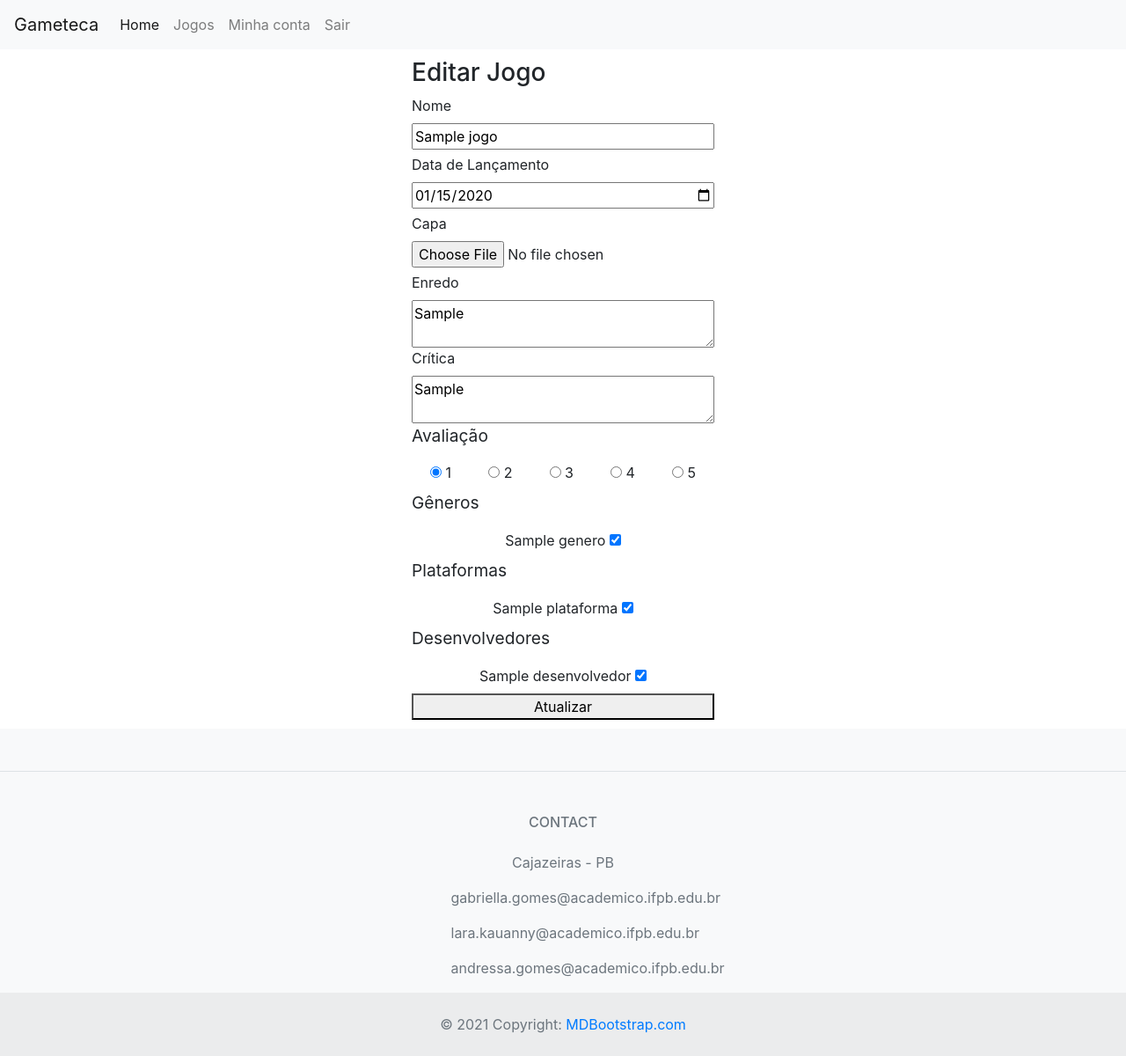
After one commit to gabs44/dw-gameteca, a Django app: page /jogos/editar/1 in a window 1280 px wide. The commit adds this page. Shown: the whole page at 88% size. Run offline with Django 3.2, Linux system fonts and the light colour scheme; a user stored in the database is signed in; tables that the repository leaves empty hold one stand-in row (values such as "Sample post"); some libraries are stand-ins or nearby versions.

Commit message:
listagem, detalhe, exclusao e atualizacao de jogo

```diff
--- a/gameteca/urls.py
+++ b/gameteca/urls.py
@@ -17,8 +17,14 @@ from django.contrib import admin
 from django.urls import path
 from django.urls import include
 
+from django.conf import settings
+from django.conf.urls.static import static
+
 urlpatterns = [
     path('', include('jogos.urls')),
     path('', include('usuarios.urls')),
     path('admin/', admin.site.urls),
 ]
+
+if settings.DEBUG:
+    urlpatterns += static(settings.MEDIA_URL, document_root=settings.MEDIA_ROOT)
--- a/jogos/models.py
+++ b/jogos/models.py
@@ -36,7 +36,7 @@ class Jogo(models.Model):
     enredo = models.TextField()
     critica = models.TextField()
     avaliacao = models.IntegerField()
-    capa = models.FileField(upload_to='imagens')
+    capa = models.ImageField(upload_to='imagens')
     desenvolvedores = models.ManyToManyField(Desenvolvedor, related_name='desenvolvedores')
 
     def __str__(self):
--- a/jogos/urls.py
+++ b/jogos/urls.py
@@ -4,4 +4,8 @@ from . import views
 urlpatterns = [
     path('', views.index, name='index'),
     path('jogo/novo/', views.create, name='cadastro-jogo'),
+    path('jogos/', views.list, name='listagem-jogo'),
+    path('jogos/editar/<int:pk>', views.edit, name='atualizacao-jogo'),
+    path('jogo/<int:pk>', views.detail, name='detalhe-jogo'),
+    path('jogo/excluir/<int:pk>', views.delete, name='remove-jogo'),
 ]
--- a/jogos/views.py
+++ b/jogos/views.py
@@ -50,7 +50,91 @@ def create(request):
 
         jogo.save()
 
-        return redirect('cadastro-jogo')  # TODO redirecionar para listagem
+        return redirect('listagem-jogo')
     dados = {'generos': models.Genero.objects.all(), 'plataformas': models.Plataforma.objects.all(),
              'desenvolvedores': models.Desenvolvedor.objects.all()}
     return render(request, 'cadastro_jogo.html', dados)
+
+
+def edit(request, pk):
+    jogo = models.Jogo.objects.get(id=pk)
+
+    if jogo.dono != request.user:
+        return redirect('detalhe-jogo', pk)
+
+    if request.method == "POST":
+        capa = request.FILES.get('capa')
+        if capa is not None:
+            jogo.capa = capa
+
+        dados = request.POST
+
+        jogo.nome = dados.get('nome')
+        jogo.lancamento = dados.get('lancamento')
+        jogo.enredo = dados.get('enredo')
+        jogo.critica = dados.get('critica')
+        jogo.avaliacao = int(dados.get('avaliacao'))
+
+        generos = []
+        for genero in models.Genero.objects.all():
+            genero_id = dados.get(genero.nome)
+            if genero_id is not None:
+                gen = models.Genero.objects.get(id=genero_id)
+                gen.save()
+                generos.append(gen)
+
+        desenvolvedores = []
+        for desenvolvedor in models.Desenvolvedor.objects.all():
+            desenvolvedor_id = dados.get(desenvolvedor.nome)
+            if desenvolvedor_id is not None:
+                dev = models.Desenvolvedor.objects.get(id=desenvolvedor_id)
+                dev.save()
+                desenvolvedores.append(dev)
+
+        plataformas = []
+        for plataforma in models.Plataforma.objects.all():
+            plataforma_id = dados.get(plataforma.nome)
+            if plataforma_id is not None:
+                plat = models.Plataforma.objects.get(id=plataforma_id)
+                plat.save()
+                plataformas.append(plat)
+
+        jogo.generos.set(generos)
+        jogo.desenvolvedores.set(desenvolvedores)
+        jogo.plataformas.set(plataformas)
+
+        jogo.save()
+
+        return redirect('detalhe-jogo', pk)
+
+    lancamento = str(jogo.lancamento)
+    dados = {
+        'generos': models.Genero.objects.all(),
+        'plataformas': models.Plataforma.objects.all(),
+        'desenvolvedores': models.Desenvolvedor.objects.all(),
+        'notas': [1, 2, 3, 4, 5],
+        'jogo': jogo,
+        'generos_marcados': jogo.generos.all(),
+        'plataformas_marcados': jogo.plataformas.all(),
+        'desenvolvedores_marcados': jogo.desenvolvedores.all(),
+        'lancamento': lancamento,
+    }
+    return render(request, 'atualizacao_jogo.html', dados)
+
+
+def list(request):
+    dados = {'jogos': models.Jogo.objects.filter(dono=request.user)}
+    return render(request, 'lista_jogo.html', dados)
+
+
+def detail(request, pk):
+    jogo = models.Jogo.objects.get(id=pk)
+    return render(request, 'detalhe_jogo.html', {'jogo': jogo})
+
+
+def delete(request, pk):
+    jogo = models.Jogo.objects.get(id=pk)
+    if jogo.dono != request.user:
+        return redirect('detalhe-jogo', pk)
+    jogo.delete()
+    return redirect('listagem-jogo')
--- a/static/css/style.css
+++ b/static/css/style.css
@@ -1,9 +1,16 @@
 .dw-container{
-    height: 100%;
+    min-height: 15.2em;
     display: flex;
     flex-direction: column;
     align-items: center;
     margin: 10px;
+}
+
+.dw-header{
+    width: 100%;
+    display: flex;
+    flex-direction: row;
+    justify-content: space-between;
 }
 
 .dw-container p {
@@ -25,3 +32,11 @@
     justify-content: space-around;
     flex-wrap: wrap;
 }
+
+.dw-list {
+    width: 100%;
+    display: grid;
+    grid-template-columns: 1fr 1fr 1fr;
+}
+.dw-list div{
+}
--- /dev/null
+++ b/templates/atualizacao_jogo.html
@@ -0,0 +1,80 @@
+{% extends 'base.html' %}
+{% block content %}
+<form method="post" class="dw-form" enctype="multipart/form-data">
+    {% csrf_token %}
+    <h3>Editar Jogo</h3>
+    <label for="nome">Nome</label>
+    <input type="text" name="nome" id="nome" value="{{jogo.nome}}"/>
+
+    <label for="lancamento">Data de Lançamento</label>
+    <input type="date" name="lancamento" id="lancamento" value="{{lancamento}}"/>
+
+    <label for="capa">Capa</label>
+    <input type="file" name="capa" id="capa"/>
+
+    <label for="enredo">Enredo</label>
+    <textarea name="enredo" id="enredo">{{jogo.enredo}}</textarea>
+
+    <label for="critica">Crítica</label>
+    <textarea name="critica" id="critica">{{jogo.critica}}</textarea>
+
+    <p>Avaliação</p>
+    <div class="dw-checkbox">
+        {% for nota in notas %}
+        <div>
+            {% if nota == jogo.avaliacao %}
+            <input type="radio" id="{{nota}}" name="avaliacao" value="{{nota}}" checked>
+            {% else %}
+            <input type="radio" id="{{nota}}" name="avaliacao" value="{{nota}}">
+            {% endif %}
+            <label for="{{nota}}">{{nota}}</label>
+        </div>
+        {% endfor %}
+    </div>
+
+     <p>Gêneros</p>
+    <div class="dw-checkbox">
+        {% for genero in generos %}
+            <div>
+                <label for="{{ genero.id }}">{{ genero.nome }}</label>
+                {% if genero in generos_marcados %}
+                    <input type="checkbox" id="{{ genero.id }}" name="{{ genero.nome }}" value="{{ genero.id }}" checked>
+                {% else %}
+                    <input type="checkbox" id="{{ genero.id }}" name="{{ genero.nome }}" value="{{ genero.id }}">
+                {% endif %}
+
+            </div>
+        {% endfor %}
+    </div>
+
+    <p>Plataformas</p>
+    <div class="dw-checkbox">
+        {% for plataforma in plataformas %}
+            <div>
+                <label for="{{ plataforma.id }}">{{ plataforma.nome }}</label>
+                {% if plataforma in plataformas_marcados %}
+                    <input type="checkbox" id="{{ plataforma.id }}" name="{{ plataforma.nome }}" value="{{ plataforma.id }}" checked>
+                {% else %}
+                    <input type="checkbox" id="{{ plataforma.id }}" name="{{ plataforma.nome }}" value="{{ plataforma.id }}">
+                {% endif %}
+            </div>
+        {% endfor %}
+    </div>
+
+    <p>Desenvolvedores</p>
+    <div class="dw-checkbox">
+        {% for desenvolvedor in desenvolvedores %}
+            <div>
+                <label for="{{ desenvolvedor.id }}">{{ desenvolvedor.nome }}</label>
+                {% if desenvolvedor in desenvolvedores_marcados %}
+                    <input type="checkbox" id="{{ desenvolvedor.id }}" name="{{ desenvolvedor.nome }}" value="{{ desenvolvedor.id }}" checked>
+                {% else %}
+                    <input type="checkbox" id="{{ desenvolvedor.id }}" name="{{ desenvolvedor.nome }}" value="{{ desenvolvedor.id }}">
+                {% endif %}
+            </div>
+        {% endfor %}
+    </div>
+
+    <button type="submit"> Atualizar </button>
+</form>
+{% endblock %}
--- a/templates/atualizacao_usuario.html
+++ b/templates/atualizacao_usuario.html
@@ -1,6 +1,7 @@
 {% extends 'base.html' %}
 {% block content %}
 <form method="post" class="dw-form">
+    <h3>Editar usuário</h3>
     {% csrf_token %}
     <label> Nome: </label>
     {{ form.username }}
--- a/templates/index.html
+++ b/templates/base.html
@@ -19,12 +19,12 @@
             <div class="collapse navbar-collapse" id="navbarSupportedContent">
             <ul class="navbar-nav mr-auto">
               <li class="nav-item active">
-                <a class="nav-link" href="#">Home <span class="sr-only">(current)</span></a>
-              </li>
-              <li class="nav-item">
-                <a class="nav-link" href="">Jogos</a>
+                <a class="nav-link" href="{% url 'index' %}">Home</a>
               </li>
               {% if user.is_authenticated %}
+                <li class="nav-item">
+                  <a class="nav-link" href="{% url 'listagem-jogo' %}">Jogos</a>
+                </li>
                 <li class="nav-item">
                   <a class="nav-link" href="{% url 'atualizacao-usuario' %}">Minha conta</a>
                 </li>
@@ -41,10 +41,6 @@
               {% endif %}
 
             </ul>
-            <form class="form-inline my-2 my-lg-0">
-              <input class="form-control mr-sm-2" type="search" placeholder="Search" aria-label="Search">
-              <button class="btn btn-outline-success my-2 my-sm-0" type="submit">Search</button>
-            </form>
             </div>
         </nav>
     </header>
@@ -74,13 +70,21 @@
           <h6 class="text-uppercase fw-bold mb-4">
             Contact
           </h6>
-          <p><i class="fas fa-home me-3"></i> New York, NY 10012, US</p>
+          <p><i class="fas fa-home me-3"></i> Cajazeiras - PB</p>
           <p>
             <i class="fas fa-envelope me-3"></i>
-            info@example.com
+            gabriella.gomes@academico.ifpb.edu.br
           </p>
-          <p><i class="fas fa-phone me-3"></i> + 01 234 567 88</p>
-          <p><i class="fas fa-print me-3"></i> + 01 234 567 89</p>
+          <p>
+            <i class="fas fa-envelope me-3"></i>
+            lara.kauanny@academico.ifpb.edu.br
+          </p>
+          <p>
+            <i class="fas fa-envelope me-3"></i>
+            andressa.gomes@academico.ifpb.edu.br
+          </p>
+
+
         </div>
         <!-- Grid column -->
       </div>
--- a/templates/cadastro_usuario.html
+++ b/templates/cadastro_usuario.html
@@ -1,6 +1,7 @@
 {% extends 'base.html' %}
 {% block content %}
 <form method="post" class="dw-form">
+    <h3>Novo Usuário</h3>
     {% csrf_token %}
     <label> Nome: </label>
     {{ form.username }}
--- a/templates/edicao_senha.html
+++ b/templates/edicao_senha.html
@@ -1,6 +1,7 @@
 {% extends 'base.html' %}
 {% block content %}
 <form method="post">
+    <h3>Modificar senha</h3>
     {% csrf_token %}
     {{ form }}
     <button type="submit">Alterar senha</button>
--- a/templates/login.html
+++ b/templates/login.html
@@ -1,6 +1,7 @@
 {% extends 'base.html' %}
 {% block content %}
 <form method="post" class="dw-form">
+    <h3>Login</h3>
     {% csrf_token %}
     <label for="email">Email:</label>
     <input type="email" name="Email" id="email"/>
```
Also changed, not shown: templates/detalhe_jogo.html (added, +39 -0 lines), templates/lista_jogo.html (added, +18 -0 lines), jogos/migrations/0001_initial.py (added), jogos/migrations/0002_alter_jogo_capa.py (added), jogos/migrations/0003_alter_jogo_capa.py (added).
